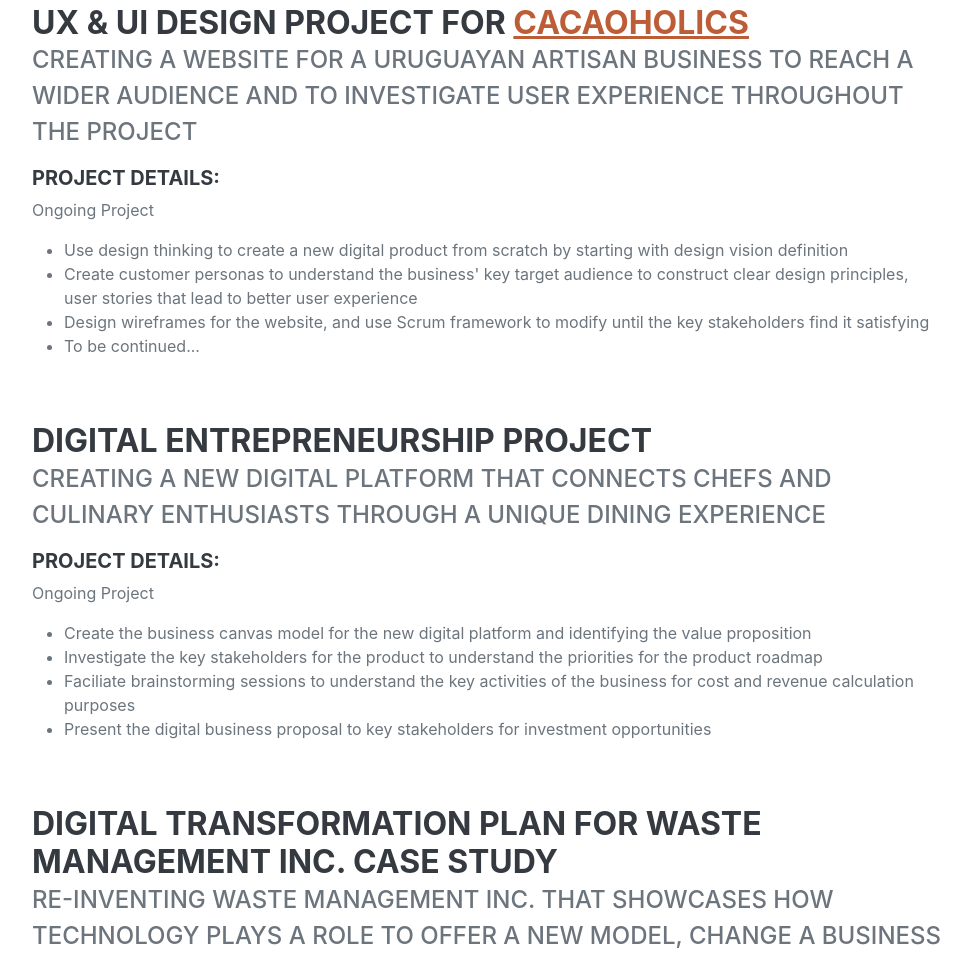
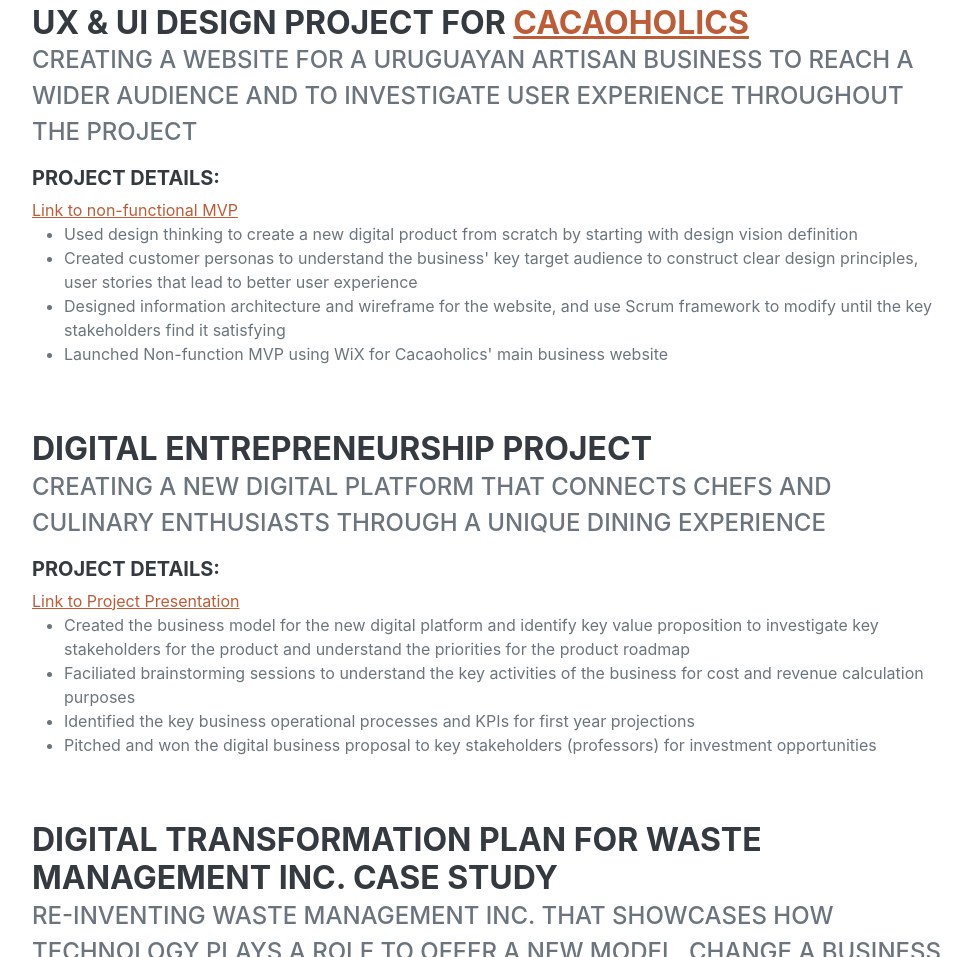
Before and after one commit to codeitchoway/choresume, a website: page index.html in a window 1280 px wide. Shown: the part 4456-5413 px from the top of the page, without its empty margins (288-1259 px from the left). Drawn offline with nearby package versions, Linux system fonts and the light colour scheme; a web font is replaced by a local one.

Commit message:
Update index.html
Update second semester projects (still missing machine learning project

```diff
--- a/index.html
+++ b/index.html
@@ -61,7 +61,7 @@
                     <p class="lead mb-5">I am experienced in leveraging Agile Scrum framework to provide a robust synopsis
                         for high level overviews. <br>My expertise is in SaaS application integration and product management
                         where I've worked in IT auditing/consulting, Food & Beverage and Education industry.
-                        <br>I am now completing my master's degree in digital business and innovation at IE University to focus on digital transformation, entrepreneurship, and advanced technology concepts.</p>
+                        <br>I am now completing my master's degree in digital business and innovation at IE University to specialize in digital transformation and product management in cloud architecture and blockchain.</p>
                     <div class="social-icons">
                         <a class="social-icon" href="https://www.linkedin.com/in/qiuywei13/" target="_blank"><i class="fab fa-linkedin-in"></i></a>
                         <a class="social-icon" href="mailto:cho.q.wei@outlook.com" target="_blank"><i class="fa-solid fa-envelope"></i></a>
@@ -193,7 +193,7 @@
                         </li>
                         <li>
                             <span class="fa-li"><i class="fa-solid fa-bug-slash"></i></span>
-                            Cross Browser Testing & Debugging
+                            A/B Testing
                         </li>
                         <li>
                             <span class="fa-li"><i class="fa-solid fa-users-line"></i></span>
@@ -219,13 +219,13 @@
                             <div class="subheading mb-3">Creating a website for a Uruguayan artisan business to reach a wider audience and to
                             investigate user experience throughout the project</div>
                             <div><h5>Project Details:</h5>
-                                <p>Ongoing Project</p>
+                                <a href="https://agruizie.wixsite.com/cacaoholics" target="_blank">Link to non-functional MVP </a>
                                 <ul>
-                                    <li>Use design thinking to create a new digital product from scratch by starting with design vision definition</li>
-                                    <li>Create customer personas to understand the business' key target audience to construct clear design principles, user stories that lead to
+                                    <li>Used design thinking to create a new digital product from scratch by starting with design vision definition</li>
+                                    <li>Created customer personas to understand the business' key target audience to construct clear design principles, user stories that lead to
                                         better user experience</li>
-                                    <li>Design wireframes for the website, and use Scrum framework to modify until the key stakeholders find it satisfying</li>
-                                    <li>To be continued...</li>
+                                    <li>Designed information architecture and wireframe for the website, and use Scrum framework to modify until the key stakeholders find it satisfying</li>
+                                    <li>Launched Non-function MVP using WiX for Cacaoholics' main business website</li>
                                 </ul>
                             </div>
                         </div>
@@ -236,12 +236,12 @@
                             <div class="subheading mb-3">Creating a new digital platform that connects chefs and culinary enthusiasts
                             through a unique dining experience</div>
                             <div><h5>Project Details:</h5>
-                                <p>Ongoing Project </p>
+                                <a href="https://www.canva.com/design/DAFc4h1zVNw/EAXULgfwP-tiZ_47Gy6fdA/view?utm_content=DAFc4h1zVNw&utm_campaign=designshare&utm_medium=link&utm_source=publishsharelink" target="_blank">Link to Project Presentation </a>
                                 <ul>
-                                    <li>Create the business canvas model for the new digital platform and identifying the value proposition</li>
-                                    <li>Investigate the key stakeholders for the product to understand the priorities for the product roadmap</li>
-                                    <li>Faciliate brainstorming sessions to understand the key activities of the business for cost and revenue calculation purposes</li>
-                                    <li>Present the digital business proposal to key stakeholders for investment opportunities</li>
+                                    <li>Created the business model for the new digital platform and identify key value proposition to investigate key stakeholders for the product and understand the priorities for the product roadmap</li>
+                                    <li>Faciliated brainstorming sessions to understand the key activities of the business for cost and revenue calculation purposes</li>
+                                    <li>Identified the key business operational processes and KPIs for first year projections
+                                    <li>Pitched and won the digital business proposal to key stakeholders (professors) for investment opportunities</li>
                                 </ul>
                             </div>
                         </div>
```
